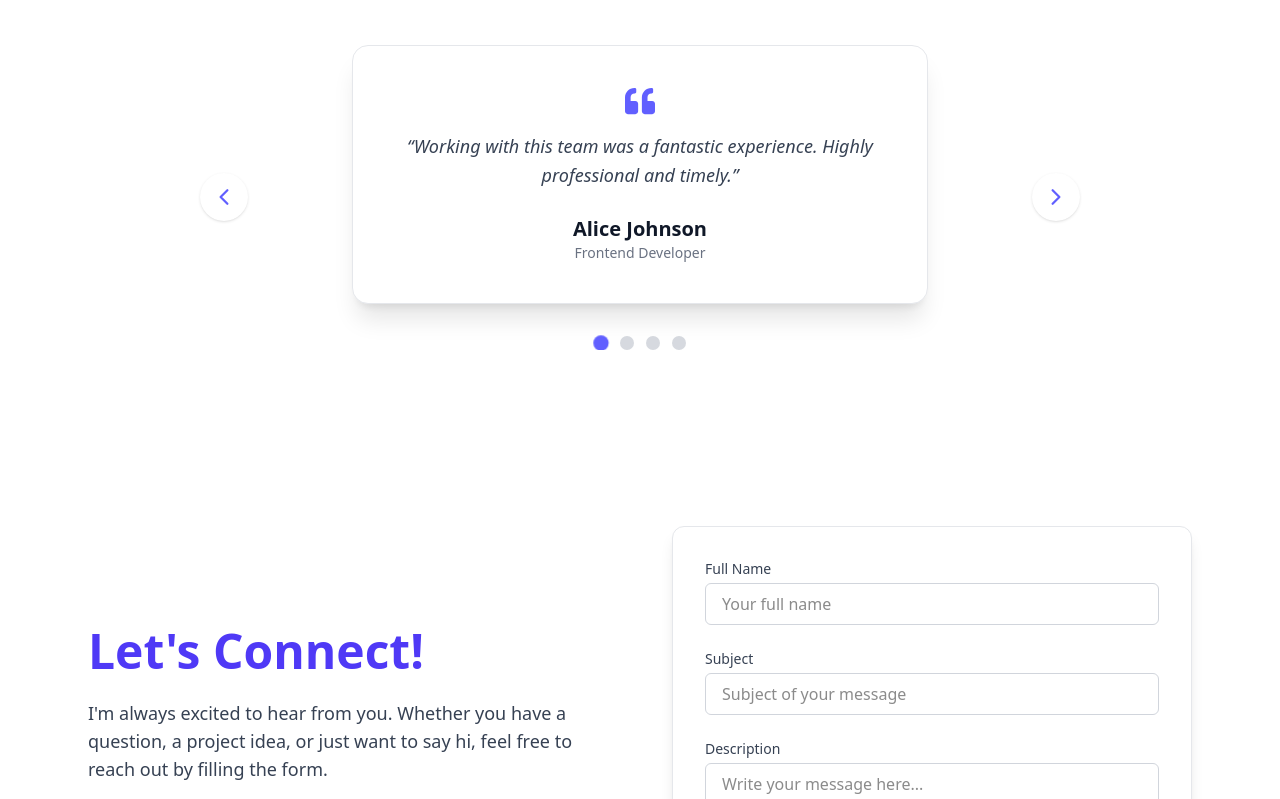
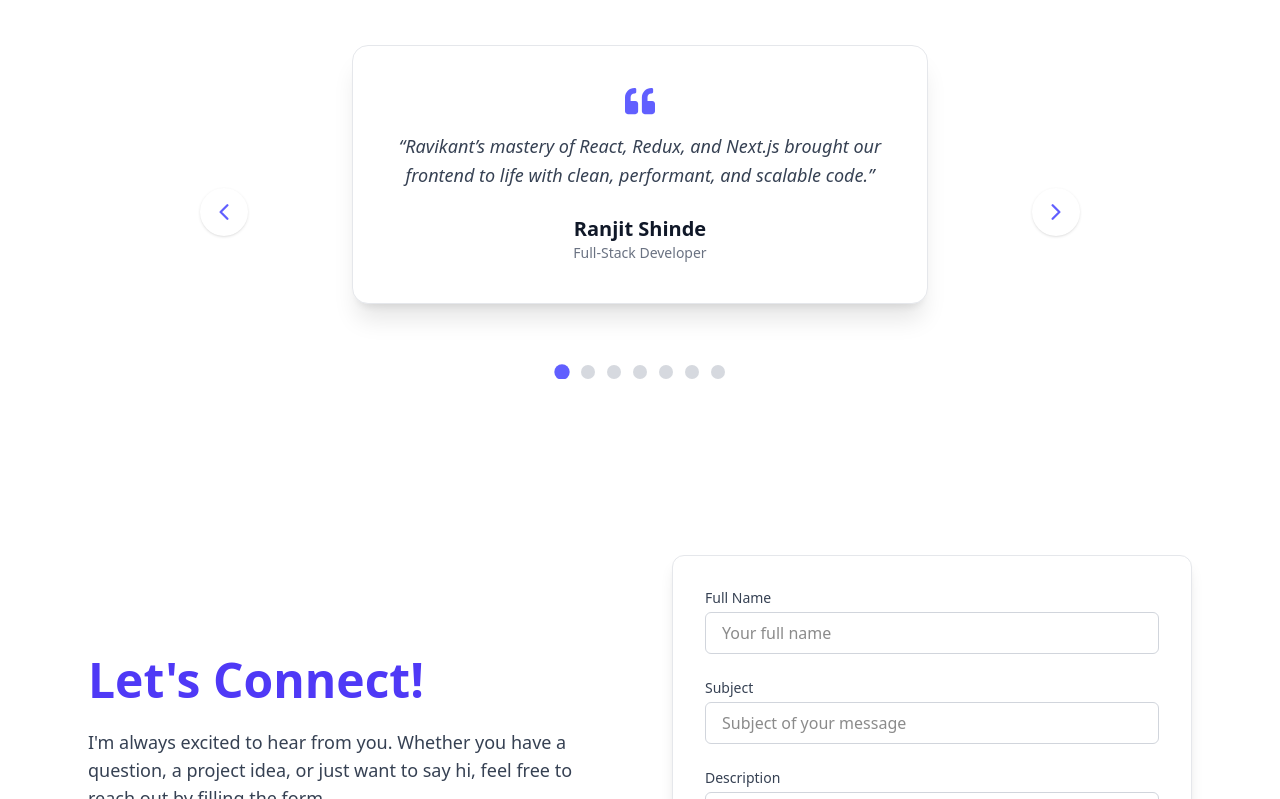
Before and after one commit to raviw45/portfolio-ravi, a Next.js app: page / in a window 1280 px wide. Shown: the part 4621-5420 px from the top of the page. Built offline with nearby package versions, Linux system fonts and the light colour scheme; no server answers.

Commit message:
feat: Resend email setup done

```diff
--- /dev/null
+++ b/app/api/send/route.ts
@@ -0,0 +1,33 @@
+import { EmailTemplate } from "@/components/common/email-template";
+import { createElement } from "react";
+import { Resend } from "resend";
+
+const resend = new Resend(process.env.RESEND_API_KEY);
+
+export async function POST(req: Request) {
+  try {
+    const body = await req.json();
+    const { fullName, subject, description } = body;
+    const emailHTML = createElement(EmailTemplate, {
+      fullName,
+      subject,
+      description,
+    });
+
+    const { data, error } = await resend.emails.send({
+      from: "Portfolio <portfolio@ravikantwaghmare.info>",
+      to: ["ravikantwaghmare82@gmail.com"],
+      subject: subject || "New Message from Portfolio",
+      react: emailHTML,
+    });
+
+    if (error) {
+      return Response.json({ error }, { status: 500 });
+    }
+
+    return Response.json({ success: true, data }, { status: 200 });
+  } catch (error) {
+    console.log(error);
+    return Response.json({ error: "Server error" }, { status: 500 });
+  }
+}
--- /dev/null
+++ b/components/common/email-template.tsx
@@ -0,0 +1,57 @@
+import * as React from "react";
+
+interface EmailTemplateProps {
+  fullName: string;
+  subject: string;
+  description: string;
+}
+
+export const EmailTemplate: React.FC<Readonly<EmailTemplateProps>> = ({
+  fullName,
+  subject,
+  description,
+}) => (
+  <div
+    style={{
+      fontFamily: "'Segoe UI', Tahoma, Geneva, Verdana, sans-serif",
+      backgroundColor: "#f9f9f9",
+      padding: "30px",
+      borderRadius: "12px",
+      maxWidth: "600px",
+      margin: "0 auto",
+      color: "#333",
+      boxShadow: "0 4px 12px rgba(0,0,0,0.1)",
+    }}
+  >
+    <h2 style={{ color: "#4f46e5", marginBottom: "10px" }}>
+      📬 New Message from Your Portfolio!
+    </h2>
+
+    <p style={{ marginBottom: "20px" }}>
+      <strong>{fullName}</strong> has sent you a message through your portfolio
+      website. Here&apos;s what they wrote:
+    </p>
+
+    <div
+      style={{
+        backgroundColor: "#ffffff",
+        padding: "20px",
+        borderRadius: "8px",
+        border: "1px solid #e0e0e0",
+        marginBottom: "20px",
+      }}
+    >
+      <h4 style={{ color: "#6366f1", marginBottom: "8px" }}>
+        Subject: {subject}
+      </h4>
+      <p style={{ whiteSpace: "pre-line", lineHeight: "1.6" }}>{description}</p>
+    </div>
+
+    <p style={{ fontSize: "14px", color: "#666" }}>
+      You can reply directly to this sender by checking your connected email.
+      <br />
+      <br />
+      ✉️ Portfolio Contact System
+    </p>
+  </div>
+);
--- a/components/landing/ContactMe.tsx
+++ b/components/landing/ContactMe.tsx
@@ -4,6 +4,7 @@ import React, { useState } from "react";
 import Button from "../common/button";
 import { motion } from "framer-motion";
 import { fadeUpVariant } from "@/config/framer";
+import { useSendMail } from "@/utils/useSendMail";
 
 const ContactMe: React.FC = () => {
   const [formData, setFormData] = useState({
@@ -19,6 +20,7 @@ const ContactMe: React.FC = () => {
   });
 
   const [submitted, setSubmitted] = useState(false);
+  const { sendMail, loading, error } = useSendMail();
 
   const validate = () => {
     const newErrors = { fullName: "", subject: "", description: "" };
@@ -48,10 +50,11 @@ const ContactMe: React.FC = () => {
     setErrors({ ...errors, [e.target.name]: "" });
   };
 
-  const handleSubmit = (e: React.FormEvent) => {
+  const handleSubmit = async (e: React.FormEvent) => {
     e.preventDefault();
     if (validate()) {
       console.log("Form submitted", formData);
+      await sendMail(formData);
       setSubmitted(true);
       setFormData({ fullName: "", subject: "", description: "" });
 
@@ -124,15 +127,31 @@ const ContactMe: React.FC = () => {
           viewport={{ once: true, amount: 0.3 }}
           variants={fadeUpVariant}
           custom={1}
+          className="relative"
         >
           {submitted && (
             <motion.div
-              className="mb-6 p-4 text-green-700 bg-green-100 rounded-md border border-green-300 text-center"
-              initial={{ opacity: 0 }}
-              animate={{ opacity: 1 }}
-              transition={{ duration: 0.5 }}
+              initial={{ opacity: 0, scale: 0.9 }}
+              animate={{ opacity: 1, scale: 1 }}
+              exit={{ opacity: 0 }}
+              transition={{ duration: 0.3 }}
+              className="absolute inset-0 z-50 flex items-center justify-center bg-black bg-opacity-40"
             >
-              Thank you for reaching out! I will get back to you soon.
+              <div className="bg-white dark:bg-gray-800 p-6 rounded-lg shadow-lg w-full max-w-md border border-green-500 text-center relative">
+                <button
+                  onClick={() => setSubmitted(false)}
+                  className="absolute top-2 right-2 text-gray-500 hover:text-gray-800 dark:hover:text-white"
+                  aria-label="Close"
+                >
+                  &times;
+                </button>
+                <h3 className="text-xl font-semibold text-green-600 mb-2">
+                  Message Sent Successfully!
+                </h3>
+                <p className="text-gray-700 dark:text-gray-300">
+                  Thank you for reaching out. I&apos;ll get back to you soon!
+                </p>
+              </div>
             </motion.div>
           )}
 
@@ -214,10 +233,12 @@ const ContactMe: React.FC = () => {
 
             <Button
               type="submit"
+              disabled={loading}
               className="w-full bg-indigo-600 hover:bg-indigo-700 text-white font-semibold rounded-md py-3 transition-colors"
             >
-              Send Message
+              {loading ? "Sending..." : " Send Message"}
             </Button>
+            {error && <p className="text-red-500">{error}</p>}
           </form>
         </motion.div>
       </div>
--- a/data/Testimonial.ts
+++ b/data/Testimonial.ts
@@ -1,26 +1,44 @@
 export const testimonials = [
   {
-    name: "Alice Johnson",
-    role: "Frontend Developer",
+    name: "Ranjit Shinde",
+    role: "Full-Stack Developer",
     message:
-      "Working with this team was a fantastic experience. Highly professional and timely.",
+      "Ravikant’s mastery of React, Redux, and Next.js brought our frontend to life with clean, performant, and scalable code.",
   },
   {
-    name: "Bob Smith",
-    role: "Project Manager",
+    name: "Sagar Yenkure",
+    role: "Software Engineer",
     message:
-      "Delivered beyond expectations. Communication and technical skills were top-notch!",
+      "Ravikant’s expertise in frontend development paired with his leadership on infrastructure made our product robust and user-friendly.",
   },
   {
-    name: "Carla Gomez",
-    role: "UX Designer",
+    name: "Raman Patil",
+    role: "Software Engineer",
     message:
-      "Creative, collaborative, and always user-focused. Loved the process and the product.",
+      "Working alongside Ravikant was seamless; his frontend skills with React and Next.js perfectly translated our designs into a responsive, intuitive UI.",
   },
   {
-    name: "David Lee",
-    role: "DevOps Engineer",
+    name: "Ranjit Gund",
+    role: "Software Engineer",
     message:
-      "Efficient and reliable. The deployment pipeline was smooth and well-documented.",
+      "His deep understanding of frontend frameworks like React and Redux made cross-team collaboration smooth and effective.",
+  },
+  {
+    name: "Sahil Bankar",
+    role: "Software Engineer",
+    message:
+      "Thanks to Ravikant’s robust DevOps processes and frontend testing strategies, our releases were consistently stable and high quality.",
+  },
+  {
+    name: "Yash Zore",
+    role: "HR Executive",
+    message:
+      "Ravikant not only delivered a visually stunning frontend but also ensured that the entire product was scalable and maintainable through his DevOps leadership.",
+  },
+  {
+    name: "Vansh Sharma",
+    role: "Software Engineer",
+    message:
+      "His proactive communication and technical expertise helped the team stay agile while maintaining top-notch frontend code quality.",
   },
 ];
--- a/package.json
+++ b/package.json
@@ -16,7 +16,8 @@
     "next-themes": "^0.4.6",
     "react": "^19.0.0",
     "react-dom": "^19.0.0",
-    "react-icons": "^5.5.0"
+    "react-icons": "^5.5.0",
+    "resend": "^4.5.1"
   },
   "devDependencies": {
     "@eslint/eslintrc": "^3",
--- /dev/null
+++ b/utils/useSendMail.ts
@@ -0,0 +1,51 @@
+/* eslint-disable @typescript-eslint/no-explicit-any */
+import { useState } from "react";
+
+interface FormData {
+  fullName: string;
+  subject: string;
+  description: string;
+}
+
+interface UseSendMailResult {
+  sendMail: (data: FormData) => Promise<void>;
+  loading: boolean;
+  error: string | null;
+  response: any;
+}
+
+export const useSendMail = (): UseSendMailResult => {
+  const [loading, setLoading] = useState(false);
+  const [error, setError] = useState<string | null>(null);
+  const [response, setResponse] = useState<any>(null);
+
+  const sendMail = async (formData: FormData) => {
+    setLoading(true);
+    setError(null);
+    setResponse(null);
+
+    try {
+      const res = await fetch("/api/send", {
+        method: "POST",
+        headers: {
+          "Content-Type": "application/json",
+        },
+        body: JSON.stringify(formData),
+      });
+
+      const result = await res.json();
+
+      if (!res.ok) {
+        throw new Error(result.error || "Failed to send email.");
+      }
+
+      setResponse(result);
+    } catch (err: any) {
+      setError(err?.message || "Something went wrong.");
+    } finally {
+      setLoading(false);
+    }
+  };
+
+  return { sendMail, loading, error, response };
+};
```
Also changed, not shown: 2 other files (tests, documents, lock files or other folders).
